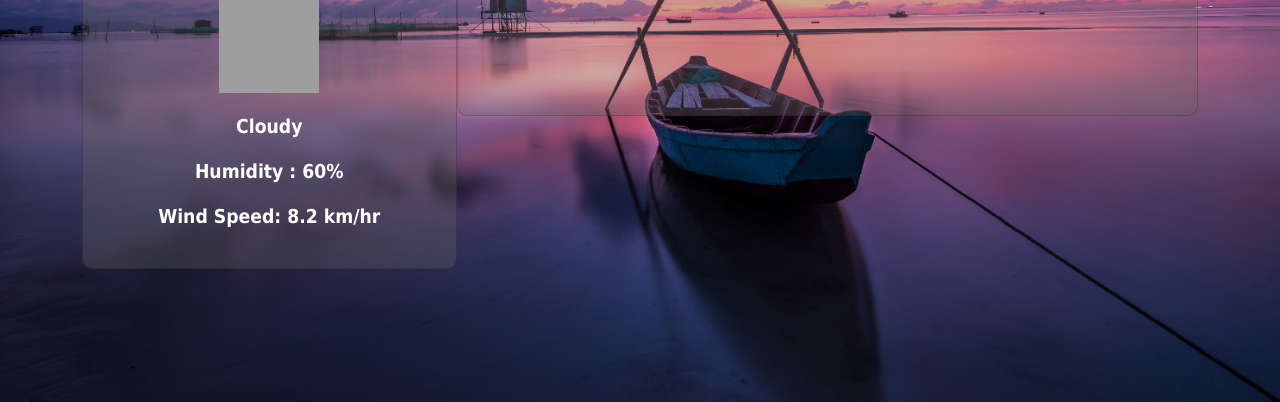
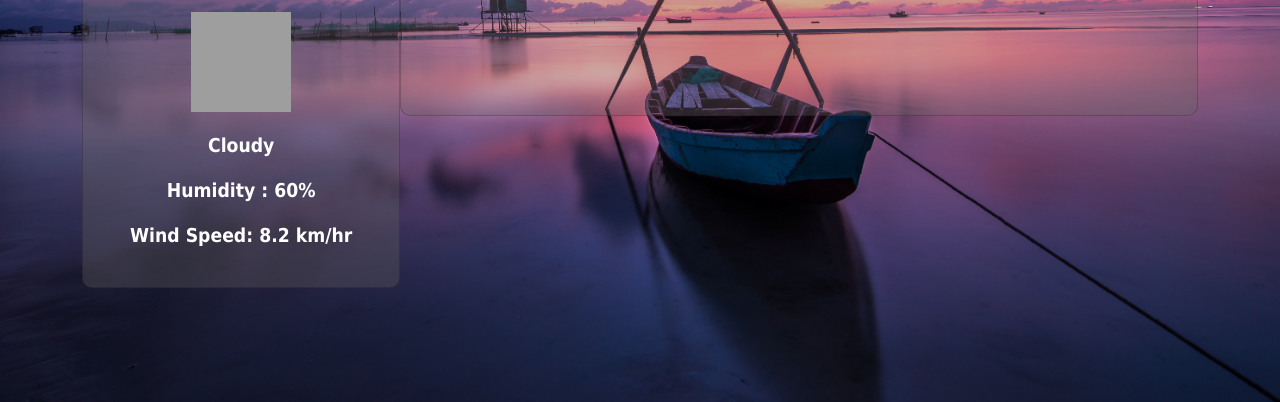
Before and after one commit to Bryan3D/WeatherDashboard, a website: page index.html in a window 1280 px wide. Shown: the part 398-800 px from the top of the page. Drawn offline with nearby package versions, Linux system fonts and the light colour scheme; grey boxes are pictures that could not be loaded; a web font is replaced by a local one.

Commit message:
updated #9

```diff
--- a/assest/css/style.css
+++ b/assest/css/style.css
@@ -52,7 +52,7 @@ html {
 
   .card{
     flex-wrap: no-wrap;
-    width: 50%;
+    height:fit-content;
     background: #68646452;
     border-radius: 10px;
     padding: 10px;
```
